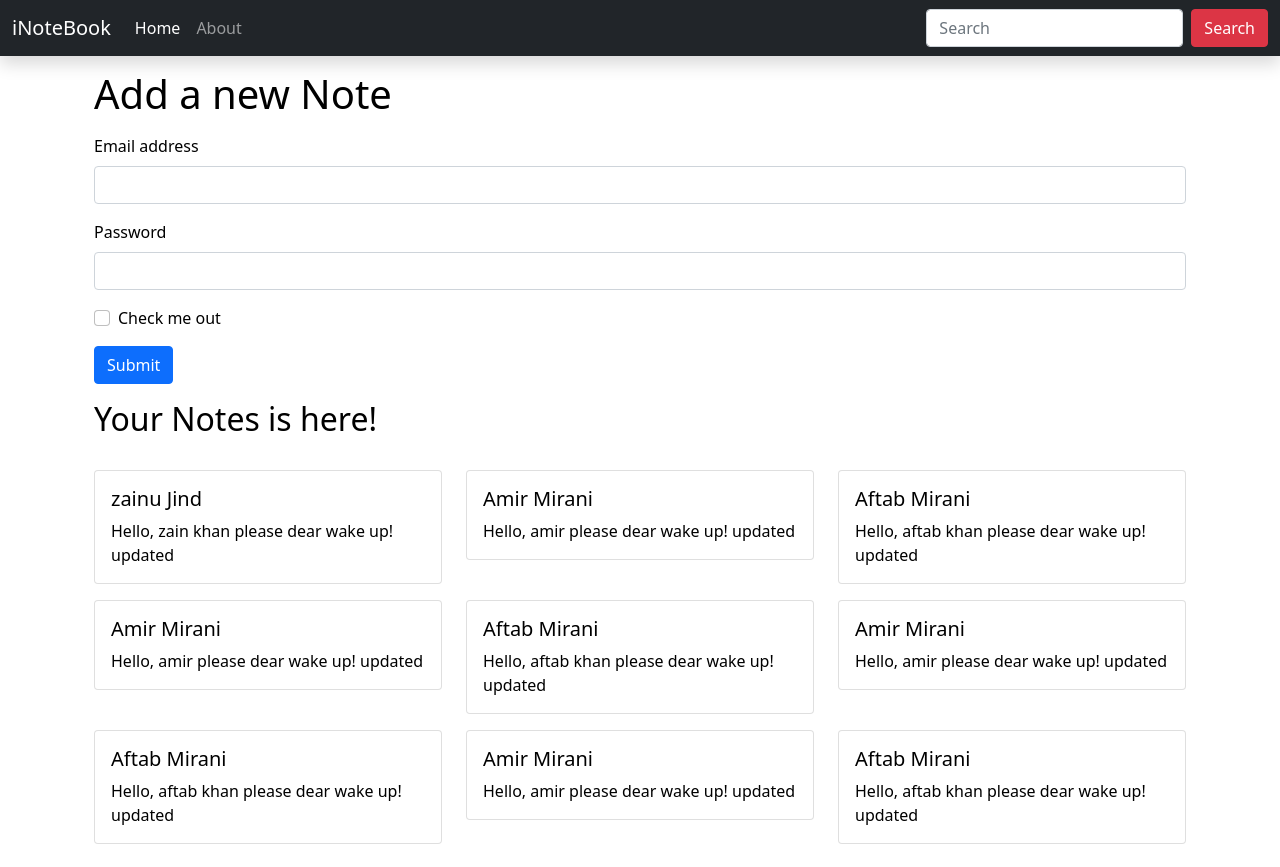
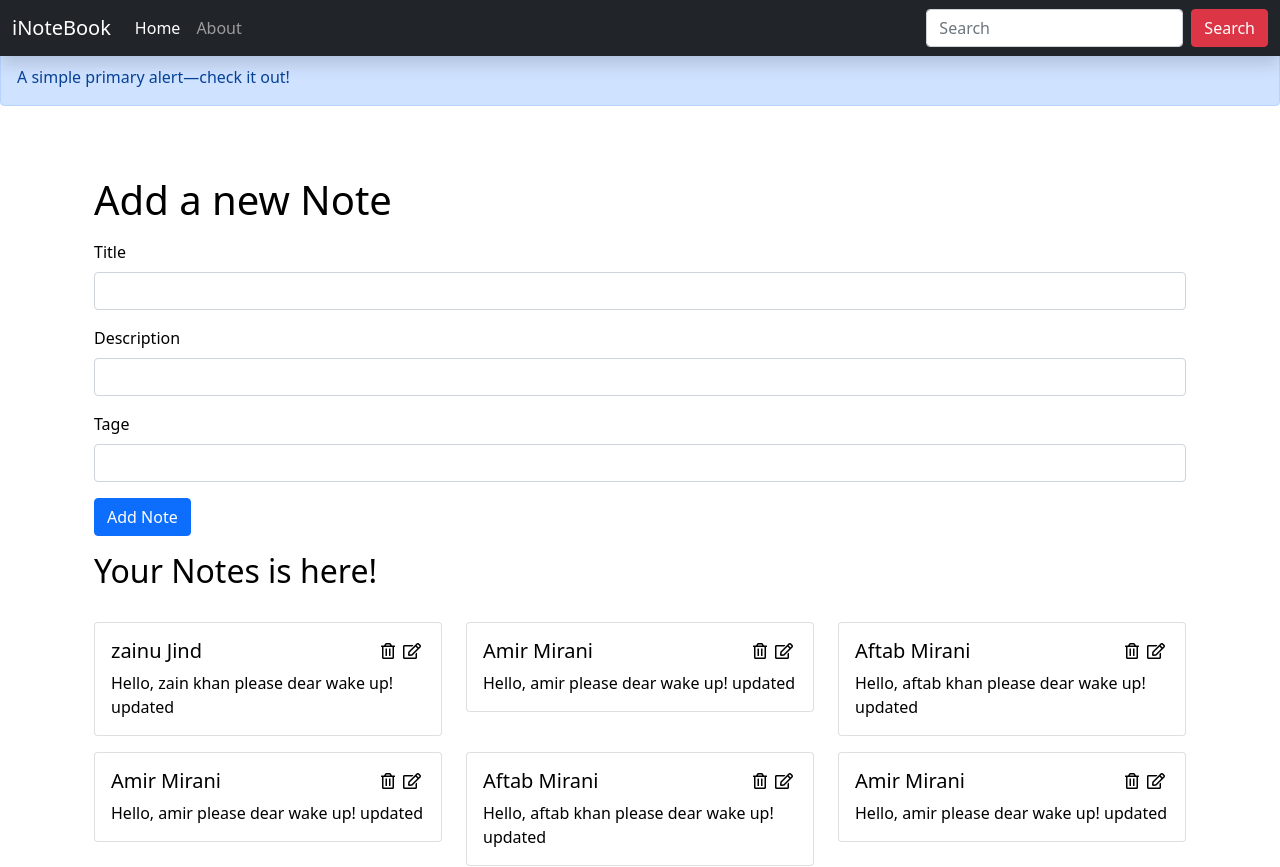
Before and after one commit to mateenNawaz86/iNoteBook-MERN, a React (Create React App) app: page / in a window 1280 px wide. Shown: the top 867 px of the page. Built offline with nearby package versions, Linux system fonts and the light colour scheme.

Commit message:
Create Alert component & AddNote

```diff
--- a/src/App.jsx
+++ b/src/App.jsx
@@ -4,6 +4,7 @@ import Navbar from "./components/Navbar/Navbar";
 import Home from "./components/Home/Home";
 import About from "./components/About/About";
 import NotesState from "./context/notes/NotesState";
+import Alert from "./components/Alert/Alert";
 
 const App = () => {
   return (
@@ -11,6 +12,7 @@ const App = () => {
       <NotesState>
         <Router>
           <Navbar />
+          <Alert />
           <div className="container my-5">
             <Switch>
               <Route exact path="/">
--- /dev/null
+++ b/src/components/AddNote/AddNote.jsx
@@ -0,0 +1,71 @@
+import React, { useContext, useState } from "react";
+import NoteContext from "../../context/notes/NoteContext";
+
+const AddNote = () => {
+  const contextData = useContext(NoteContext);
+  const { addNote } = contextData;
+
+  const [enteredNote, setEnteredNote] = useState({
+    title: "",
+    description: "",
+    tage: "",
+  });
+
+  const inpChangeHandler = (event) => {
+    setEnteredNote({
+      ...enteredNote,
+      [event.target.name]: [event.target.value],
+    });
+  };
+  return (
+    <>
+      <div className="container ">
+        <h1 className="addNote">Add a new Note</h1>
+        <form className="my-3">
+          <div className="mb-3">
+            <label htmlFor="title" className="form-label">
+              Title
+            </label>
+            <input
+              type="email"
+              className="form-control"
+              id="title"
+              name="title"
+              aria-describedby="emailHelp"
+              onChange={inpChangeHandler}
+            />
+          </div>
+          <div className="mb-3">
+            <label htmlFor="description" className="form-label">
+              Description
+            </label>
+            <input
+              type="text"
+              className="form-control"
+              id="description"
+              name="description"
+              onChange={inpChangeHandler}
+            />
+          </div>
+          <div className="mb-3">
+            <label htmlFor="exampleInputPassword1" className="form-label">
+              Tage
+            </label>
+            <input
+              type="text"
+              className="form-control"
+              id="tage"
+              name="tage"
+              onChange={inpChangeHandler}
+            />
+          </div>
+          <button type="submit" className="btn btn-primary">
+            Add Note
+          </button>
+        </form>
+      </div>
+    </>
+  );
+};
+
+export default AddNote;
--- /dev/null
+++ b/src/components/Alert/Alert.jsx
@@ -0,0 +1,13 @@
+import React from "react";
+
+const Alert = () => {
+  return (
+    <div className="mt-5">
+      <div className="alert alert-primary" role="alert">
+        A simple primary alert—check it out!
+      </div>
+    </div>
+  );
+};
+
+export default Alert;
--- a/src/components/Home/Home.jsx
+++ b/src/components/Home/Home.jsx
@@ -4,45 +4,6 @@ import Notes from "../Notes/Notes";
 const Home = () => {
   return (
     <>
-      <div className="container ">
-        <h1 className="addNote">Add a new Note</h1>
-        <form className="my-3">
-          <div className="mb-3">
-            <label htmlFor="exampleInputEmail1" className="form-label">
-              Email address
-            </label>
-            <input
-              type="email"
-              className="form-control"
-              id="exampleInputEmail1"
-              aria-describedby="emailHelp"
-            />
-          </div>
-          <div className="mb-3">
-            <label htmlFor="exampleInputPassword1" className="form-label">
-              Password
-            </label>
-            <input
-              type="password"
-              className="form-control"
-              id="exampleInputPassword1"
-            />
-          </div>
-          <div className="mb-3 form-check">
-            <input
-              type="checkbox"
-              className="form-check-input"
-              id="exampleCheck1"
-            />
-            <label className="form-check-label" htmlFor="exampleCheck1">
-              Check me out
-            </label>
-          </div>
-          <button type="submit" className="btn btn-primary">
-            Submit
-          </button>
-        </form>
-      </div>
       <Notes />
     </>
   );
--- a/src/components/Notes/NoteItem.jsx
+++ b/src/components/Notes/NoteItem.jsx
@@ -5,10 +5,16 @@ const NoteItem = (props) => {
   return (
     <>
       <div className="col-lg-4">
-        <div class="card my-2">
-          <div class="card-body">
-            <h5 class="card-title">{notesData.title}</h5>
-            <p class="card-text">{notesData.description}</p>
+        <div className="card my-2">
+          <div className="card-body">
+            <div className="d-flex justify-content-between">
+              <h5 className="card-title">{notesData.title}</h5>
+              <div className="icons">
+                <i className="far fa-trash-alt mx-1" />
+                <i className="far fa-edit mx-1" />
+              </div>
+            </div>
+            <p className="card-text">{notesData.description}</p>
           </div>
         </div>
       </div>
--- a/src/components/Notes/Notes.jsx
+++ b/src/components/Notes/Notes.jsx
@@ -1,18 +1,20 @@
 import React, { useContext } from "react";
 import NoteContext from "../../context/notes/NoteContext";
+import AddNote from "../AddNote/AddNote";
 import NoteItem from "./NoteItem";
 
 const Notes = () => {
   const contextData = useContext(NoteContext);
-  const { notes } = contextData;
+  const { notes, addNote } = contextData;
   return (
     <>
+      <AddNote />
       <div className="container ">
         <h2>Your Notes is here!</h2>
 
         <div className="row my-4">
-          {notes.map((noteItem) => {
-            return <NoteItem notesData={noteItem} />;
+          {notes.map((noteItem, index) => {
+            return <NoteItem key={index} notesData={noteItem} />;
           })}
         </div>
       </div>
--- a/src/context/notes/NotesState.jsx
+++ b/src/context/notes/NotesState.jsx
@@ -88,9 +88,32 @@ const NotesState = (props) => {
 
   const [notes, setNotes] = useState(hardNotes);
 
+  // Add a NEW note
+  const addNote = (title, description, tage) => {
+    // TODO: 'API calling'
+    const newNote = {
+      _id: "613c760abc3d3a6f91b5465f",
+      user: "613c4744f4b2f133b78a44fc",
+      title: "Aftab Mirani",
+      description: "Hello, aftab khan please dear wake up! updated",
+      tage: "aftab notes",
+      date: "2021-09-11T09:25:30.818Z",
+      __v: 0,
+    };
+    setNotes(notes.push(newNote));
+  };
+
+  // Delete a note
+  const deleteNote = (id) => {
+    setNotes();
+  };
+
+  // Edit an existing note
+  const editNote = () => {};
+
   return (
     <>
-      <NoteContext.Provider value={{ notes, setNotes }}>
+      <NoteContext.Provider value={{ notes, addNote, deleteNote, editNote }}>
         {props.children}
       </NoteContext.Provider>
     </>
--- a/src/index.css
+++ b/src/index.css
@@ -23,3 +23,7 @@ body {
 .addNote {
   margin-top: 70px;
 }
+
+.icons i {
+  cursor: pointer;
+}
```
